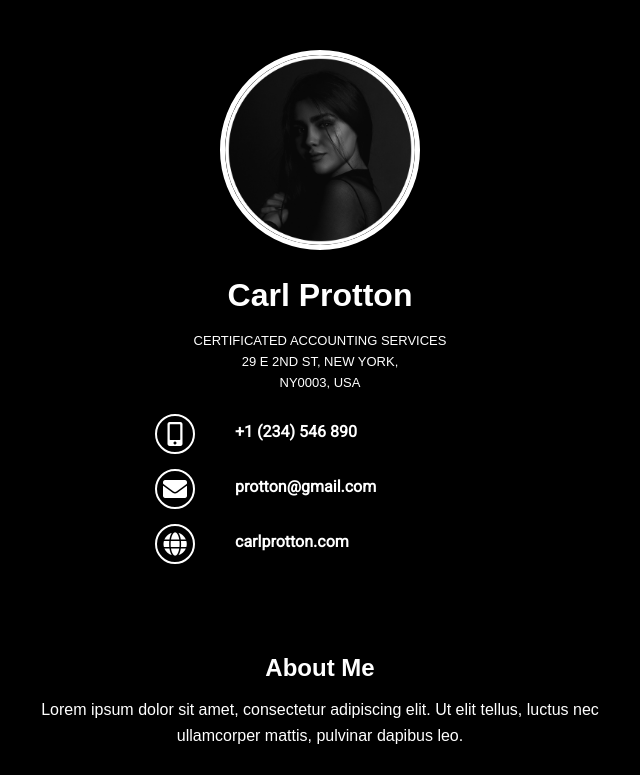
After one commit to infivepvt/template_master, a PHP site: page /template16 in a window 1280 px wide. The commit adds this page. Shown: the top 775 px of the page, without its empty margins (320-960 px from the left). Run offline with PHP 8.4, Linux system fonts and the light colour scheme.

Commit message:
Version 3.7

```diff
--- /dev/null
+++ b/main_templates/template16.php
@@ -0,0 +1,249 @@
+<!DOCTYPE html>
+<html lang="en">
+
+<head>
+    <meta charset="UTF-8">
+    <meta name="viewport" content="width=device-width, initial-scale=1.0">
+    <link rel="icon" type="image/x-icon" href="Images/Logo1.ico">
+    <link href="https://fonts.googleapis.com/css2?family=Roboto&display=swap" rel="stylesheet">
+    <title>Carl Protton - Business Card</title>
+    <style>
+        /* Basic reset and styling */
+        * {
+            margin: 0;
+            padding: 0;
+            box-sizing: border-box;
+            font-family: Arial, sans-serif;
+        }
+
+        body {
+            background-color: #000000;
+            color: #333;
+            line-height: 1.6;
+        }
+
+        .container {
+            max-width: 800px;
+            margin: 0 auto;
+            padding: 20px;
+        }
+
+        /* Header section */
+        .profile-header {
+            text-align: center;
+            padding: 30px 0;
+        }
+
+        .profile-image {
+            width: 200px;
+            height: 200px;
+            border-radius: 50%;
+            object-fit: cover;
+            margin: 0 auto 20px;
+            display: block;
+            border: 5px solid white;
+            box-shadow: 0 4px 8px rgba(0, 0, 0, 0.1);
+        }
+
+        h1,
+        h2 {
+            color: #222;
+            margin-bottom: 10px;
+        }
+
+        .title {
+            font-weight: normal;
+            margin-bottom: 20px;
+        }
+
+        /* About section */
+        .about-section {
+            text-align: center;
+            margin: 40px 0;
+        }
+
+        .about-section p {
+            max-width: 600px;
+            margin: 0 auto 30px;
+        }
+
+        /* Images section */
+        .image-gallery {
+            display: flex;
+            flex-wrap: wrap;
+            justify-content: center;
+            gap: 20px;
+            margin: 30px 0;
+        }
+
+        .image-gallery img {
+            max-width: 100%;
+            height: auto;
+            border-radius: 8px;
+            box-shadow: 0 4px 8px rgba(0, 0, 0, 0.1);
+        }
+
+        /* Button */
+        .save-button {
+            display: block;
+            width: 200px;
+            margin: 30px auto;
+            padding: 12px 20px;
+            background-color: #2c3e50;
+            color: white;
+            text-align: center;
+            text-decoration: none;
+            border-radius: 5px;
+            font-weight: bold;
+            transition: background-color 0.3s;
+            cursor: pointer;
+        }
+
+        .save-button:hover {
+            background-color: #1a252f;
+        }
+
+        /* Footer */
+        footer {
+            text-align: center;
+            padding: 20px;
+            color: #777;
+            font-size: 14px;
+        }
+
+        /* editable */
+        /* Contact info sections */
+        .contact-section {
+            display: flex;
+            justify-content: center;
+            margin: 15px 0;
+            margin-right: 50px;
+        }
+
+        .contact-icon {
+            width: 40px;
+            height: 40px;
+            text-align: center;
+            font-size: 24px;
+            color: white;
+            border: 2px solid #ffffff;
+            border-radius: 50%;
+            display: flex;
+            align-items: center;
+            justify-content: center;
+            cursor: pointer;
+        }
+
+        .contact-details {
+            width: 200px;
+            margin-top: 5px;
+            font-size: 20px;
+            font-weight: bold;
+            text-align: start;
+            margin-left: 40px;
+        }
+
+        .contact-d {
+            color: white;
+            font-family: 'Roboto', sans-serif;
+            font-size: 16px;
+        }
+    </style>
+    <link rel="stylesheet" href="https://cdnjs.cloudflare.com/ajax/libs/font-awesome/5.15.4/css/all.min.css">
+</head>
+
+<body>
+    <div class="container">
+        <header class="profile-header">
+            <img src="profile_img/main_profile/template16-p.png" alt="Carl Protton" class="profile-image">
+            <h1 style="color: white;">Carl Protton</h1>
+            <p class="title" style="color: white; font-size: 13px; text-transform: uppercase;">
+                certificated accounting services<br>
+                29 e 2nd St, New York,<br>
+                ny0003, USA
+            </p>
+
+
+            <div class="contact-section">
+                <div class="contact-icon">
+                    <i class="fas fa-mobile-alt" onclick="window.open('tel:+1234546890', '_self')"></i>
+                </div>
+                <div class="contact-details">
+                    <p class="contact-d">+1 (234) 546 890</p>
+                </div>
+            </div>
+
+            <div class="contact-section">
+                <div class="contact-icon">
+                    <i class="fas fa-envelope" onclick="window.open('mailto:protton@gmail.com', '_self')"></i>
+                </div>
+                <div class="contact-details">
+                    <p class="contact-d">protton@gmail.com</p>
+                </div>
+            </div>
+
+            <div class="contact-section">
+                <div class="contact-icon">
+                    <i class="fas fa-globe" onclick="window.open('https://carlprotton.com', '_blank')"></i>
+                </div>
+                <div class="contact-details">
+                    <p class="contact-d">carlprotton.com</p>
+                </div>
+            </div>
+        </header>
+
+        <section class="about-section">
+            <h2 style="color: white;">About Me</h2>
+            <p style="color: white;">Lorem ipsum dolor sit amet, consectetur adipiscing elit. Ut elit tellus, luctus nec
+                ullamcorper mattis,
+                pulvinar dapibus leo.</p>
+
+            <div class="image-gallery">
+                <img src="gallery_img/main_gallerys/t6g4.jpg" alt="Business man back view">
+                <img src="gallery_img/main_gallerys/t6g6.jpg" alt="Carl Protton in suit">
+            </div>
+
+            <a href="#" class="save-button" id="saveContact">Save to contact</a>
+        </section>
+    </div>
+
+    <footer>
+        <p>All rights reserved</p>
+    </footer>
+
+    <script>
+        document.getElementById('saveContact').addEventListener('click', function(e) {
+            e.preventDefault();
+
+            // Create VCF content
+            const vcfContent = `BEGIN:VCARD
+VERSION:3.0
+FN:Carl Protton
+N:Protton;Carl;;;
+ORG:Certificated Accounting Services
+TITLE:Certificated Accounting Services
+ADR;TYPE=WORK:;;29 e 2nd St;New York;;ny0003;USA
+TEL;TYPE=WORK,VOICE:+1 (234) 546 890
+EMAIL;TYPE=PERSONAL,INTERNET:protton@gmail.com
+URL;TYPE=WORK:carlprotton.com
+NOTE:Lorem ipsum dolor sit amet\\, consectetur adipiscing elit. Ut elit tellus\\, luctus nec ullamcorper mattis\\, pulvinar dapibus leo.
+REV:${new Date().toISOString().split('T')[0].replace(/-/g, '')}
+END:VCARD`;
+
+            // Create download link
+            const blob = new Blob([vcfContent], { type: 'text/vcard' });
+            const url = URL.createObjectURL(blob);
+
+            const link = document.createElement('a');
+            link.href = url;
+            link.download = 'Carl_Protton.vcf';
+            document.body.appendChild(link);
+            link.click();
+
+            // Clean up
+            document.body.removeChild(link);
+            URL.revokeObjectURL(url);
+        });
+    </script>
+</body>
+</html>
--- a/router.php
+++ b/router.php
@@ -44,6 +44,7 @@ $routes = [
     'template13' => 'main_templates/template13.php',
     'template14' => 'main_templates/template14.php',
     'template15' => 'main_templates/template15.php',
+    'template16' => 'main_templates/template16.php',
 
     // Client templates
     'Test' => 'templates/Test.php',
```
Also changed, not shown: shop_more.php (+15 -0 lines), Images/template_pic/template16.png (added), profile_img/main_profile/template16-p.png (added).
